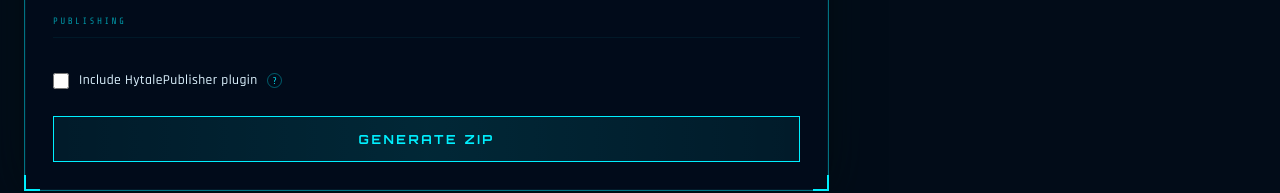
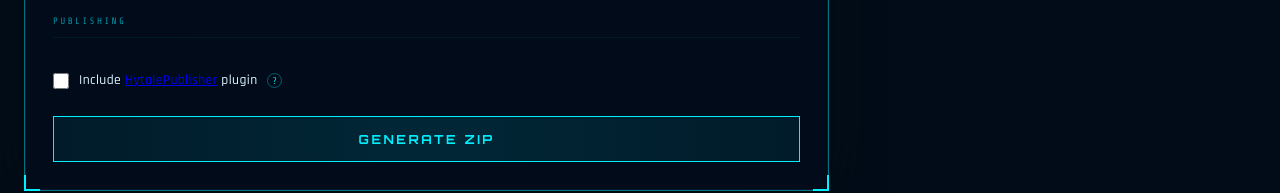
Before and after one commit to AzureDoom/Hytale-Mod-Template-Generator, a React (Vite) app in the folder frontend/: page / in a window 1280 px wide. Shown: the part 1416-1609 px from the top of the page. Built offline with nearby package versions, Linux system fonts and the light colour scheme; no server answers.

Commit message:
Include link to HytalePublisher source

```diff
--- a/frontend/src/components/ProjectForm.tsx
+++ b/frontend/src/components/ProjectForm.tsx
@@ -54,6 +54,8 @@ const TOOLTIPS = {
   publishCurseforge: 'Publish to CurseForge. Your Project ID is shown in the Details panel on the right side of your CurseForge project page.',
   publishModifold: 'Publish to Modifold. Your project slug is the last segment of your Modifold project URL (e.g. modifold.com/mod/your-slug).',
 };
+
+const HYTALE_PUBLISHER_URL = 'https://github.com/AzureDoom/HytalePublisher';
 
 type FieldErrors = Partial<Record<keyof ProjectFormData, string>>;
 
@@ -311,7 +313,18 @@ export function ProjectForm({ value, versions, onChange, onSubmit, loading }: Pr
       <div className="grid">
         <label className="checkbox full">
           <input name="usePublisher" type="checkbox" checked={value.usePublisher} onChange={handleInput} />
-          <span>Include HytalePublisher plugin <Tooltip text={TOOLTIPS.usePublisher} /></span>
+          <span>
+            Include{' '}
+            <a
+              href={HYTALE_PUBLISHER_URL}
+              target="_blank"
+              rel="noreferrer"
+              onClick={(event) => event.stopPropagation()}
+            >
+              HytalePublisher
+            </a>{' '}
+            plugin <Tooltip text={TOOLTIPS.usePublisher} />
+          </span>
         </label>
 
         {value.usePublisher && (
```
